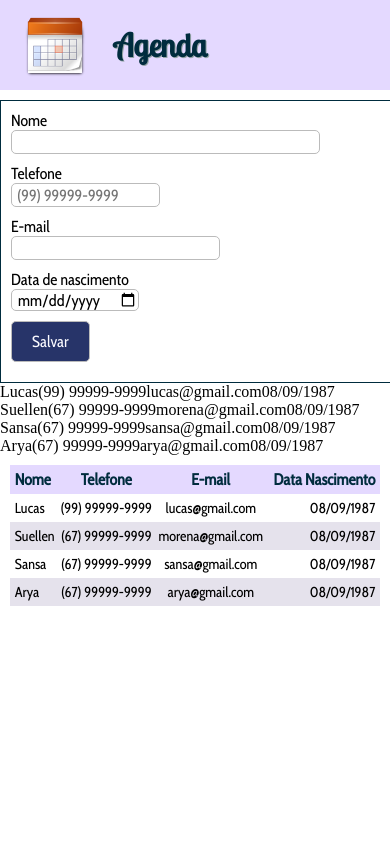
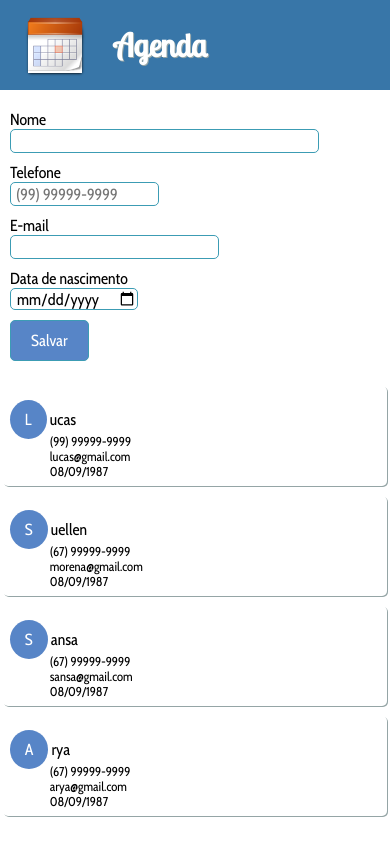
Before and after one commit to lucaspaniago/CPW2_2019_2, a plain HTML site: page Mestre-Detalhe/index.html in a window 390 px wide. Drawn offline with nearby package versions, Linux system fonts and the light colour scheme.

Commit message:
estilizacao dos cards

```diff
--- a/Mestre-Detalhe/src/styles/_cores.scss
+++ b/Mestre-Detalhe/src/styles/_cores.scss
@@ -1,6 +1,6 @@
 //No Sass, as variáveis inicia  com $
 
-$cor-header:#E4D9FF;
-$cor-sombras: #f7f8f3;
-$cor-borda: #002c3e;
-$cor-botao-primario: #273469;
+$cor-header:#3876A8;
+$cor-sombras: #ABBFE3;
+$cor-borda: #3C9CB4;
+$cor-botao-primario: #5785C7;
--- a/Mestre-Detalhe/src/styles/estilos.scss
+++ b/Mestre-Detalhe/src/styles/estilos.scss
@@ -22,14 +22,16 @@ body {
 
   h1 {
     font-family: $fonte-decorativa;
-    color: #002c3e;
+    color: white;
     text-shadow: 1px 1px #95a5a6;
   }
 }
 
 #formularioContato {
   padding: 10px;
-  border: 1px solid $cor-borda;
+  //border: 1px solid $cor-borda;
+  //box-shadow: 2px 2px #95a5a6;
+  border-radius: 5px;
   width: 95%;
   margin: auto;
 
@@ -44,7 +46,7 @@ body {
     height: 20px;
     font-size: 100%;
     border-radius: 5px;
-    border: 1px solid #bbb;
+    border: 1px solid $cor-borda;
     padding-left: 5px;
 
     // O & serve para concatener alguma coisa. E tudo que estiver aqui dentro será empregado apenas em input cujo type=text
@@ -63,7 +65,7 @@ body {
       //anula a altura padrão
       height: inherit;
       background-color: $cor-botao-primario;
-      color: #FAFAFF;
+      color: white;
     }
   }
 }
@@ -81,13 +83,13 @@ body {
 
     thead {
       background-color: $cor-header;
-      color: #002c3e;
+      color: white;
     }
 
     tr {
       &:hover {
         td {
-          background-color: #dad9d8;
+          background-color: $cor-sombras;
         }
       }
 
@@ -121,3 +123,53 @@ body {
     }
   }
 }
+
+//Estilização dos cards
+
+#cardsContatos {
+  display: none;
+  padding: 5px 0px;
+  // Cada div representa um card
+  div {
+    //border: 1px solid #95a5a6;
+    box-shadow: 1px 1px #95a5a6;
+    border-radius: 5px;
+    margin: 0px auto 10px auto;
+    width: 95%;
+    padding: 14px 7px 7px 7px;
+
+    span {
+      font-family: $fonte-padrao;
+      font-size: 80%;
+      display: block;
+      text-indent: 40px;
+
+      &:first-child,
+      &:nth-child(2) {
+        text-indent: 0px;
+        display: inline-block;
+        font-size: 100%;
+        margin-bottom: -5px;
+      }
+
+      &:first-child {
+        background-color: $cor-botao-primario;
+        color: white;
+        padding: 10px 15px;
+        border-radius: 50%;
+        margin-right: 3px;
+      }
+    }
+  }
+}
+
+@media only screen and (max-width: 600px) {
+  #cardsContatos {
+    display: block;
+  }
+
+  #tabelaContatos {
+    display: none;
+  }
+
+}
```
Also changed, not shown: Mestre-Detalhe/src/styles/estilos.css, 1 other file.
